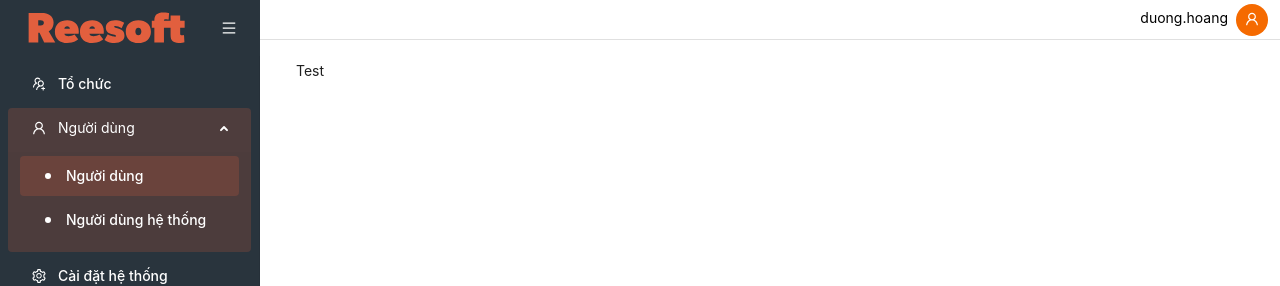
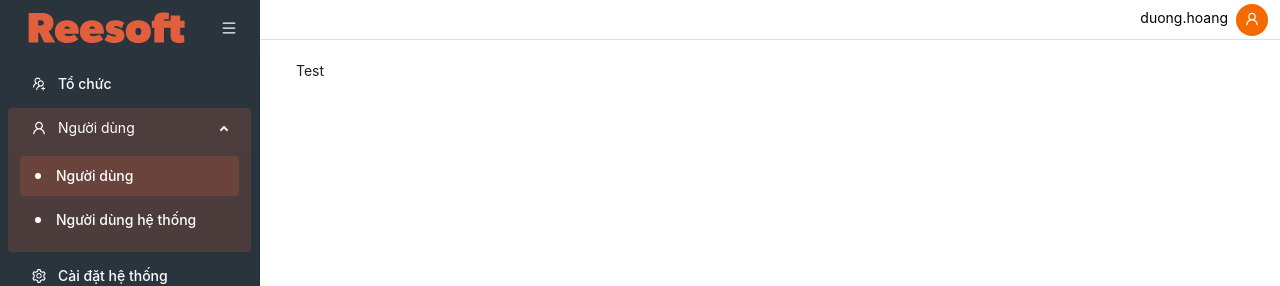
Before and after one commit to nguoividai/react-ant-design-admin, a React (Vite) app: page / in a window 1280 px wide. Shown: the top 286 px of the page. Built offline with nearby package versions, Linux system fonts and the light colour scheme.

Commit message:
fix(menu): dot align

```diff
--- a/src/app/layouts/main/sider/SiderLogo.tsx
+++ b/src/app/layouts/main/sider/SiderLogo.tsx
@@ -14,7 +14,7 @@ export const SiderLogo: React.FC<SiderLogoProps> = ({
   isSiderCollapsed,
   toggleSider,
 }) => {
-  const { tabletOnly, desktopOnly } = useResponsive();
+  const { tabletOnly, desktopOnly, isBigScreen } = useResponsive();
 
   // const theme = useAppSelector((state) => state.theme.theme);
 
@@ -25,7 +25,7 @@ export const SiderLogo: React.FC<SiderLogoProps> = ({
     <S.SiderLogoDiv>
       <S.SiderLogoLink to="/">
         <img src={img} alt="Lightence" width={165} height={32} />
-        {desktopOnly && <MenuOutlined />}
+        {(desktopOnly || isBigScreen) && <MenuOutlined />}
       </S.SiderLogoLink>
       {tabletOnly && (
         <S.CollapseButton
--- a/src/app/layouts/main/sider/SiderMenu/SiderMenu.styles.ts
+++ b/src/app/layouts/main/sider/SiderMenu/SiderMenu.styles.ts
@@ -33,6 +33,7 @@ export const Menu = styled(BaseMenu)`
   .sub-circle {
     display: flex;
     justify-content: center;
+    margin-left: -10px;
   }
 
   .sub-circle::before {
```
